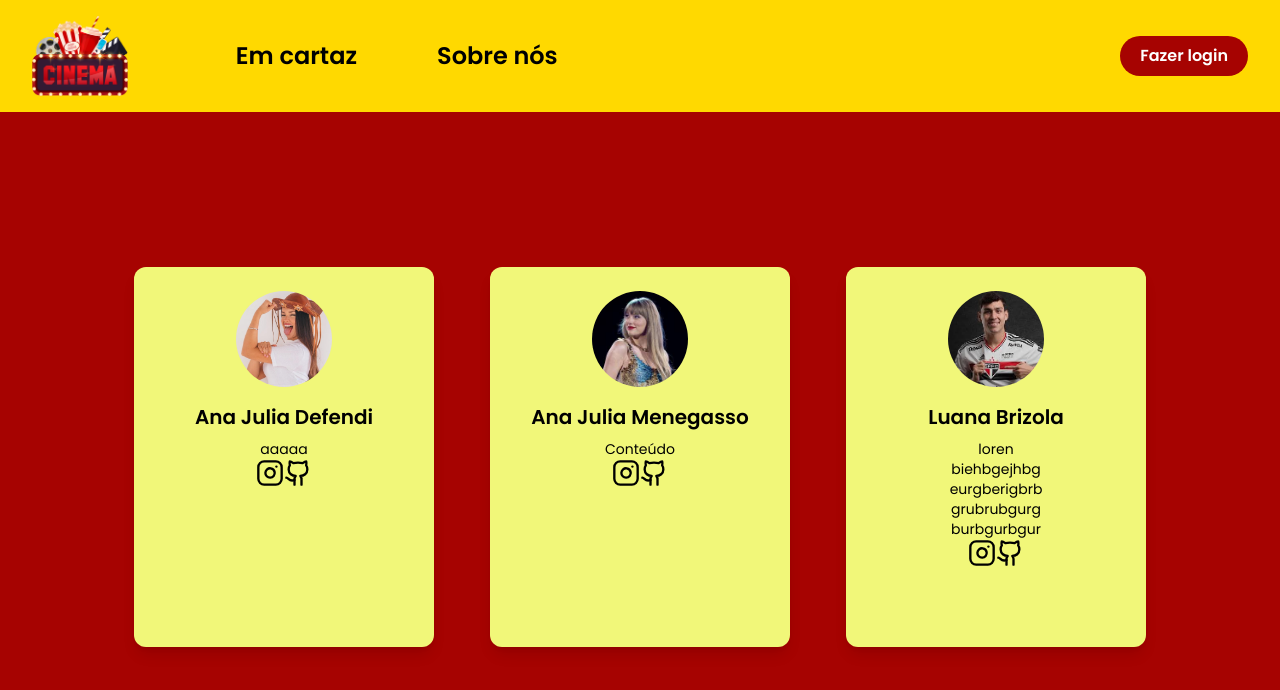
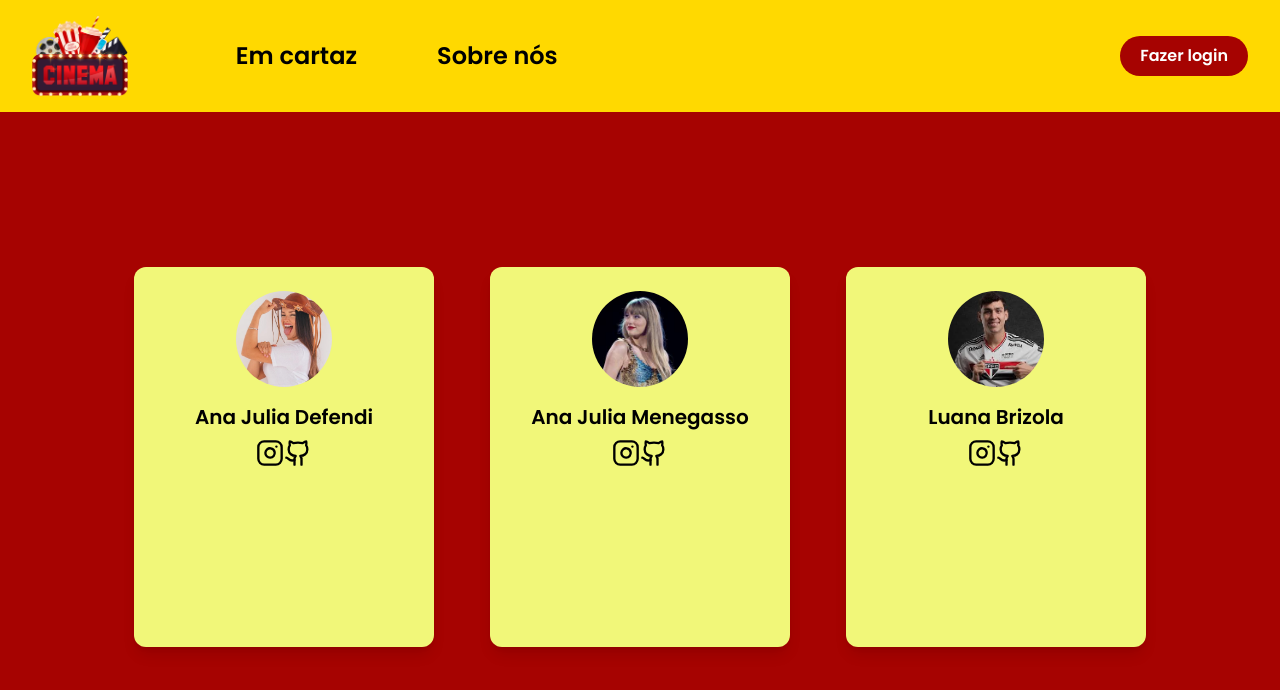
Before and after one commit to luanabrizola/Cinema_frontend, a Next.js app in the folder cinema/: page /about in a window 1280 px wide. Shown: the top 690 px of the page. Built offline with nearby package versions, Linux system fonts and the light colour scheme.

Commit message:
Update page.js

```diff
--- a/cinema/src/app/about/page.js
+++ b/cinema/src/app/about/page.js
@@ -7,9 +7,7 @@ export default function About(){
             <div className="bg-[#f1f779] w-[300px] min-h-[380px] rounded-xl flex flex-col items-center p-6 text-center shadow-lg">
                 <img src="/juliette.jpg" alt="" className="h-24 w-24 rounded-full mb-4" />
                 <p className="text-xl font-semibold mb-2">Ana Julia Defendi</p>
-                <p className="text-sm break-words w-24">
-                    aaaaa
-                </p>
+
                 <div className="flex felx-nowrap">
                 <a
                         href="https://instagram.com/anajuliadefendi"
@@ -34,7 +32,6 @@ export default function About(){
             <div className="bg-[#f1f779] w-[300px] min-h-[380px] rounded-xl flex flex-col items-center p-6 text-center shadow-lg">
                 <img src="/taylor.jpeg" alt="" className="h-24 w-24 rounded-full mb-4" />
                 <p className="text-xl font-semibold mb-2">Ana Julia Menegasso</p>
-                <p className="text-sm break-words w-24">Conteúdo</p>
                 <div className="flex felx-nowrap">
                 <a
                         href="https://instagram.com/anajuliamcruz"
@@ -59,7 +56,6 @@ export default function About(){
                 <img src="/ferraresi.jpeg" alt="" className="h-24 w-24 rounded-full mb-4" />
                 <p className="text-xl font-semibold mb-2">Luana Brizola</p>
                 <p className="text-sm break-words w-24">
-                    loren biehbgejhbgeurgberigbrbgrubrubgurgburbgurbgur
                 </p>
                 <div className="flex felx-nowrap">
                 <a
```
